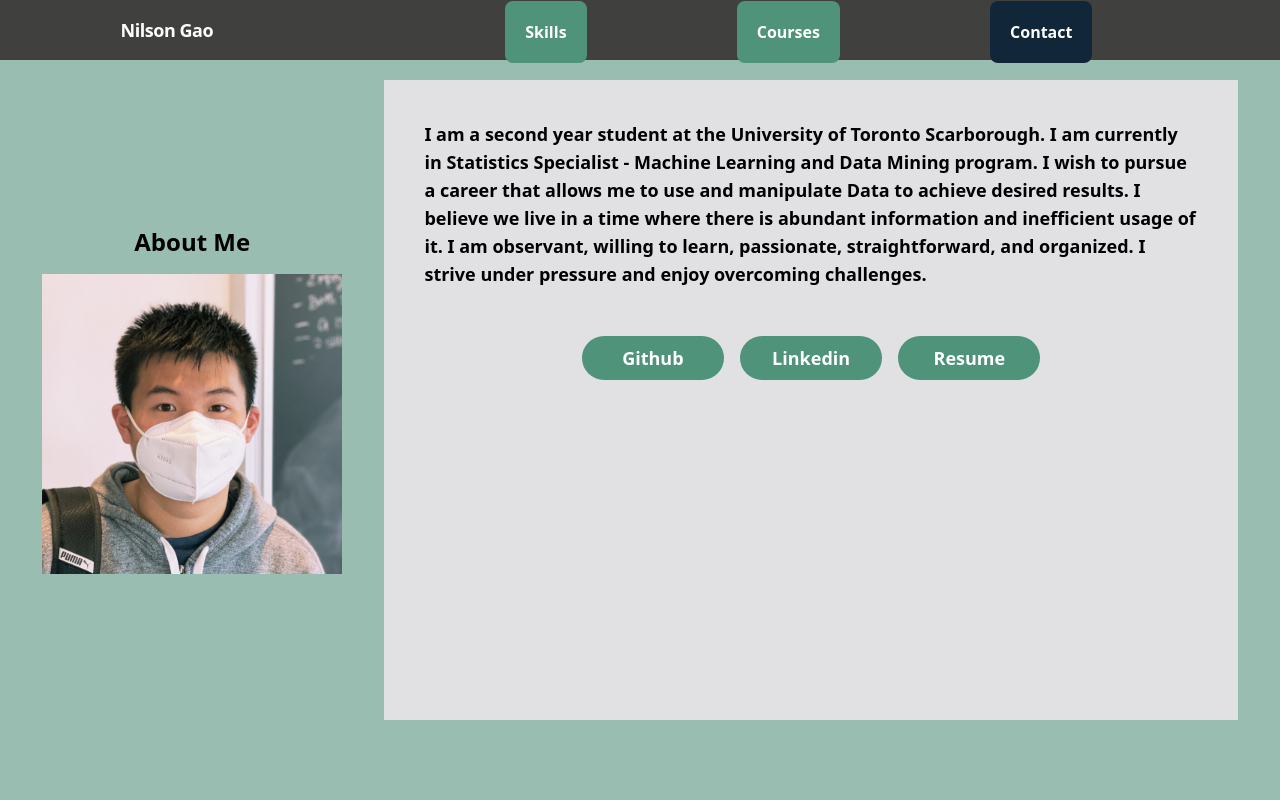
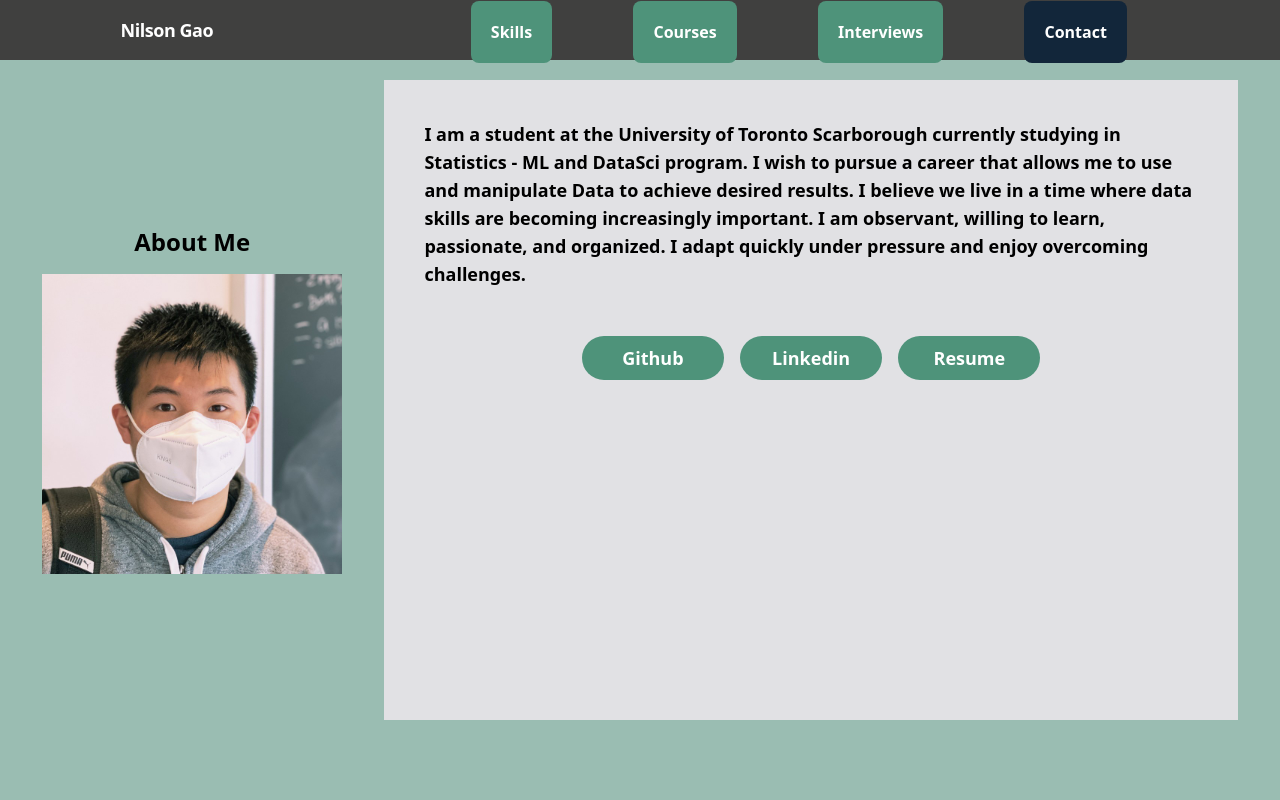
Before and after one commit to Gao-N/Gao-N.github.io, a React (Create React App) app: page / in a window 1280 px wide. Shown: the top 800 px of the page. Built offline with nearby package versions, Linux system fonts and the light colour scheme.

Commit message:
revised intro section

```diff
--- a/src/App.js
+++ b/src/App.js
@@ -12,6 +12,7 @@ export default function App() {
             {/* <NavItem title="About Me" href={"#Summary"}></NavItem> */}
             <NavItem title="Skills" href={"#Skills"}></NavItem>
             <NavItem title="Courses" href={"#Courses"}></NavItem>
+            <NavItem title="Interviews" href={"#Interviews"}></NavItem>
             <Button title="Contact" href={"mailto:nilsongao33@gmail.com"}></Button>
           </ul>
         </div>
@@ -22,10 +23,9 @@ export default function App() {
           <img src='1653540266234.jfif' alt='profile' width={300}></img>
         </div>
         <div className='flex flex-col bg-gainsboro h-4/5 w-2/3'>
-          <p className='text-sm font-bold text-left m-10 sm:text-lg'>I am a second year student at the University of Toronto Scarborough.
-              I am currently in Statistics Specialist - Machine Learning and Data Mining program. I wish to pursue a career that allows me to use and manipulate Data to achieve desired results.
-              I believe we live in a time where there is abundant information and inefficient usage of it. I am observant, willing to learn, passionate, straightforward, and organized.
-              I strive under pressure and enjoy overcoming challenges.
+          <p className='text-sm font-bold text-left m-10 sm:text-lg'>I am a student at the University of Toronto Scarborough currently studying in Statistics - ML and DataSci program. I wish to pursue a career that allows me to use and manipulate Data to achieve desired results.
+              I believe we live in a time where data skills are becoming increasingly important. I am observant, willing to learn, passionate, and organized.
+              I adapt quickly under pressure and enjoy overcoming challenges.
           </p>
           <div className='flex justify-center'>
             <LinkButton href={'https://github.com/Gao-N'} title="Github"></LinkButton>
```
